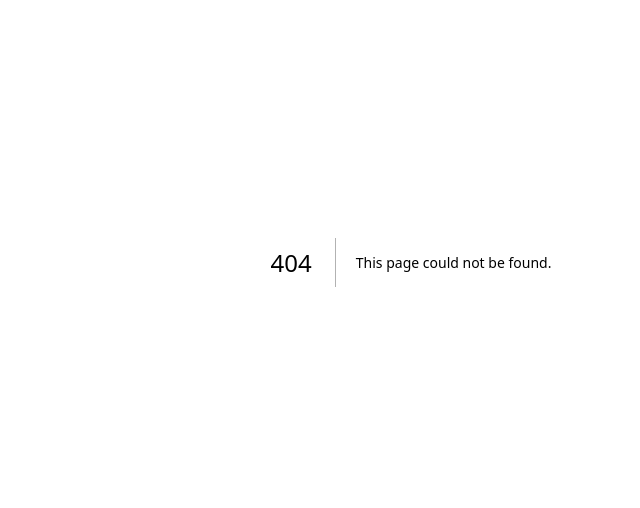
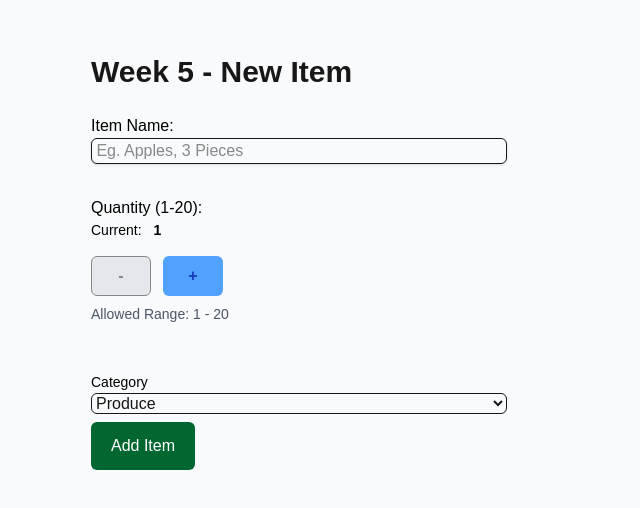
Before and after one commit to 958661CarlBautista/cprg306-assignments, a Next.js app: page /week-5 in a window 1280 px wide. Before the commit this address had no page. Shown: the part 138-646 px from the top of the page, without its empty margins (229-869 px from the left). Built offline with nearby package versions, Linux system fonts and the light colour scheme.

Commit message:
Completed Week 5 Assignment
- Made minor changes to the original page.js from week 4 to week 5 to fix styling issues.
- Week 5 functional.

```diff
--- a/app/page.js
+++ b/app/page.js
@@ -14,6 +14,9 @@ export default function Home(){
       <p>
         View <Link href="/week-4">Week 4 Page</Link>
       </p>
+      <p>
+        View <Link href="/week-5">Week 5 Page</Link>
+      </p>
     </div>
     </main>
   );
--- /dev/null
+++ b/app/week-5/new-item.js
@@ -0,0 +1,129 @@
+"use client";
+
+import { useState } from "react";
+
+export default function NewItem() {
+  // Product Name initial state, empty string
+  const nameState = useState("");
+  const name = nameState[0];
+  const setName = nameState[1];
+
+  // Category initial state, default to "produce"
+  const categoryState = useState("produce");
+  const category = categoryState[0];
+  const setCategory = categoryState[1];
+
+  const state = useState(1);
+  const quantity = state[0];
+  const setQuantity = state[1];
+
+  // Increase quantity by 1, max 20
+  function increment(){
+    setQuantity(function (prev) {
+      if (prev < 20) {
+        return prev + 1;
+      }
+      return prev;
+    });
+  }
+
+  // Decrease quantity by 1, min 1
+  function decrement(){
+    setQuantity(function (prev) {
+      if (prev > 1) {
+        return prev - 1;
+      }
+      return prev;
+    });
+  }
+
+  function changeName(event){
+    setName(event.target.value);
+  }
+
+  function changeCategory(event){
+    setCategory(event.target.value);
+  }
+
+  function submitForm(event){
+    event.preventDefault();
+
+    let item = {
+      name: name,
+      quantity: quantity,
+      category: category
+    };
+
+    alert("Item: " + name + ", Quantity: " + quantity + ", Category: " + category);
+    console.log("Debug: Form submitted", item);
+
+    // Reset the form after submission
+    setName("");
+    setQuantity(1);
+    setCategory("produce");
+  }
+
+  return (
+    <form onSubmit={submitForm} className="w-full max-w-md rounded-lg p-4">
+      <h1 className="text-3xl font-extrabold mb-6">Week 5 - New Item</h1>
+      <label className="block">
+        <span className="text-black">Item Name:</span>
+        <input className="w-full rounded-md border shadow-sm focus:border-blue-500"
+          type="text"
+          value={name}
+          onChange={changeName}
+          required
+          placeholder=" Eg. Apples, 3 Pieces"
+        />
+      </label>
+
+      <section className="py-8">
+        <span className="text-black">Quantity (1-20):</span>
+        <div className="text-sm text-black mb-4">
+          Current: <span className="ml-2 font-bold">{quantity}</span>
+        </div>
+
+        <div className="flex items-center gap-3">
+          <button
+            type="button"
+            onClick={decrement}
+            disabled={quantity <= 1}
+            className="font-bold h-10 w-15 bg-gray-300 rounded-md border disabled:opacity-50">-</button>
+
+          <button
+            type="button"
+            onClick={increment}
+            disabled={quantity >= 20}
+            className="font-bold h-10 w-15 rounded-md bg-blue-400 text-blue-800 border-blue-950 disabled:bg-gray-200 disabled:text-gray-400">+</button>
+        </div>
+
+        <p className="mt-2 text-sm text-gray-600">Allowed Range: 1 - 20</p>
+      </section>
+
+      <div className="mt-4">
+        <label className="block text-sm text-black">Category</label>
+        <select
+          value={category}
+          onChange={changeCategory}
+          className="w-full rounded-md border mb-2">
+          <option value="Produce">Produce</option>
+          <option value="Dairy">Dairy</option>
+          <option value="Bakery">Bakery</option>
+          <option value="Frozen Foods">Frozen Foods</option>
+          <option value="Canned Goods">Canned Goods</option>
+          <option value="Dry Goods">Dry Goods</option>
+          <option value="Beverages">Beverages</option>
+          <option value="Snacks">Snacks</option>
+          <option value="Household Product">Household</option>
+          <option value="Other">Other</option>
+        </select>
+
+        <button
+          type="submit"
+          className="bg-green-800 text-white px-5 py-3 rounded-md">
+          Add Item
+        </button>
+      </div>
+    </form>
+  );
+}
--- /dev/null
+++ b/app/week-5/page.js
@@ -0,0 +1,12 @@
+import NewItem from "./new-item";
+
+// Redid this code from week 4. Nothing changed except for styling.
+export default function Page() {
+  return (
+    <main className="min-h-screen bg-gray-50 flex items-center justify-center">
+      <div className="w-full max-w-2xl">
+        <NewItem />
+      </div>
+    </main>
+  );
+}
```
